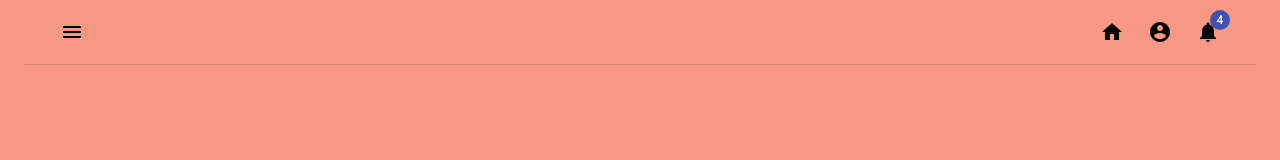
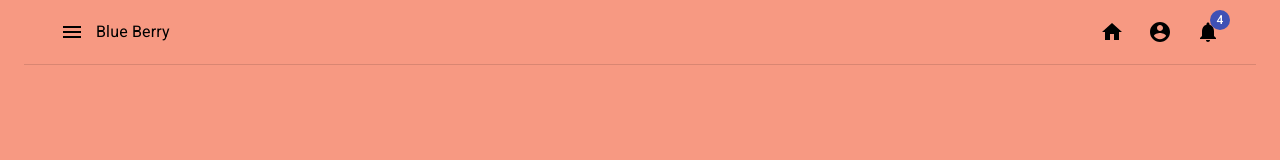
Before and after one commit to rishav-raj1/newproject, a React (Create React App) app: page / in a window 1280 px wide. Shown: the top 160 px of the page. Built offline with nearby package versions, Linux system fonts and the light colour scheme.

Commit message:
logoname

```diff
--- a/src/Conponents/Header.js
+++ b/src/Conponents/Header.js
@@ -28,7 +28,7 @@ const Header = () => {
               <MenuIcon />
           </IconButton>
             <Typography className={classes.title}>
-
+            Blue Berry
           </Typography>
           <IconButton color="inherit">
               <HomeIcon />
```
